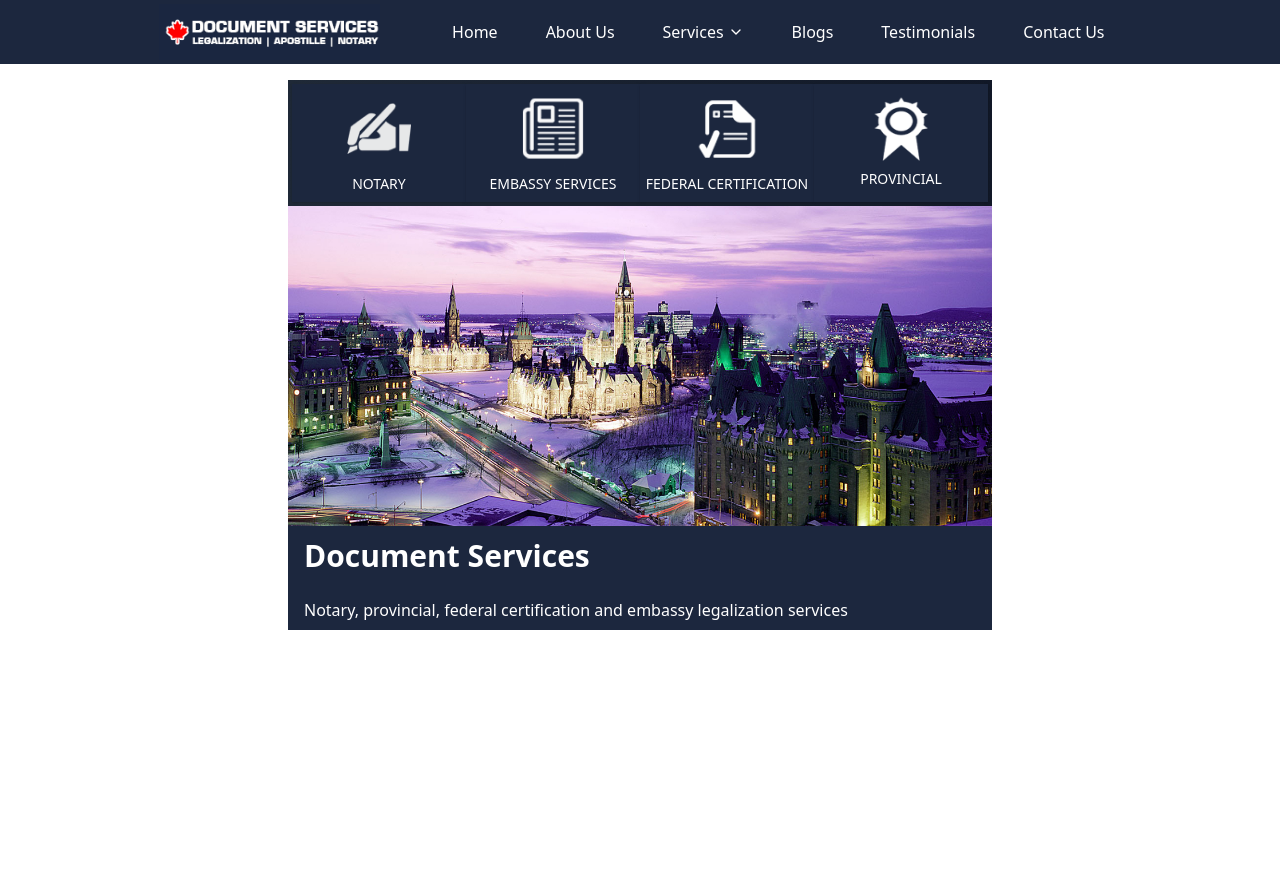
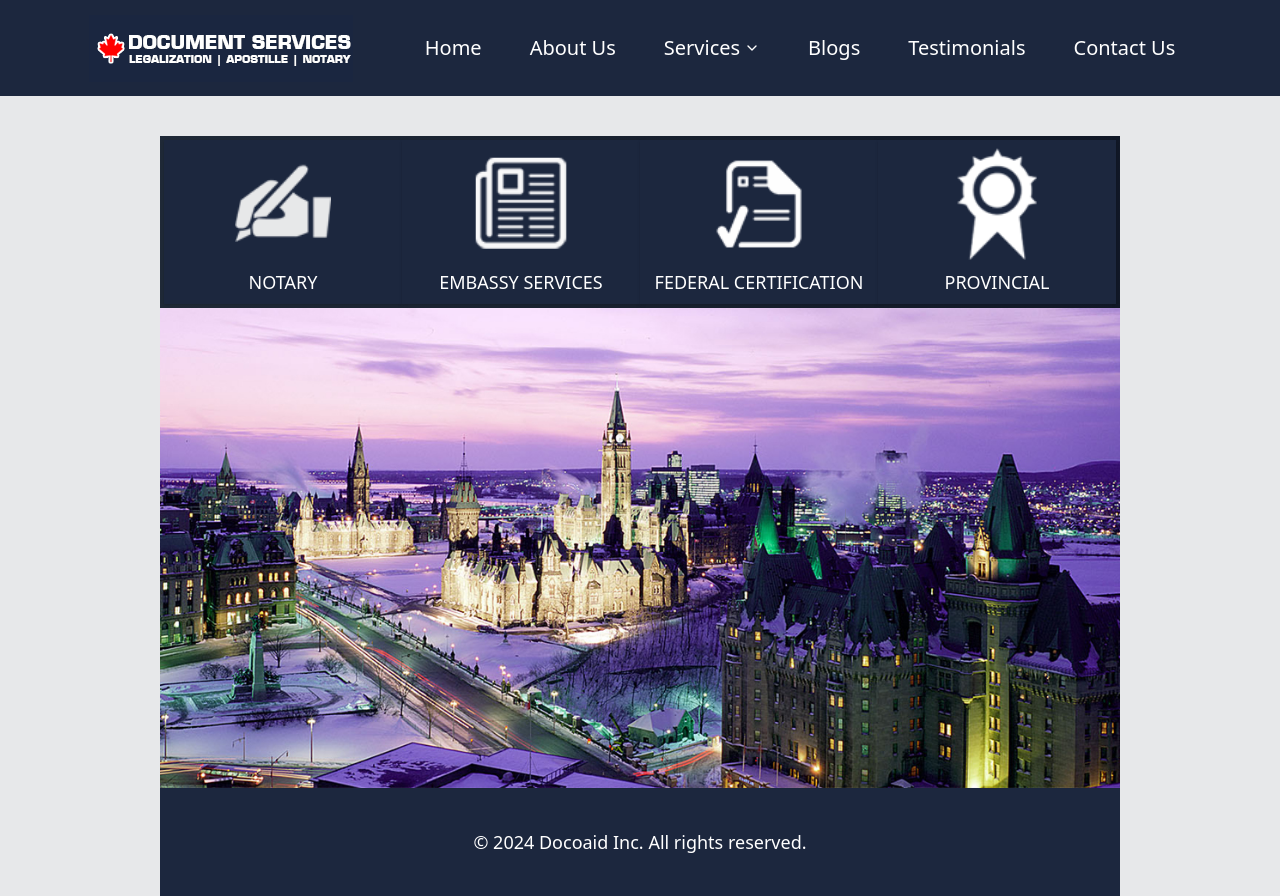
Before and after one commit to ksumesh431/passport-app, a Next.js app: page /dashboard in a window 1280 px wide. Before the commit the page ends 800 px from the top, so only its background shows below. Built offline with nearby package versions, Linux system fonts and the light colour scheme.

Commit message:
responsive ui changes

```diff
--- a/app/dashboard/page.tsx
+++ b/app/dashboard/page.tsx
@@ -7,54 +7,53 @@ import Link from "next/link"
 import { basePath } from '../../utils/config';
 
 export default function Dashboard() {
-  return (<Container className="mt-4 min-w-[55vw] ">
+  return (<Container className="mt-10 min-w-[80vw] min-h-[90vh]">
     <Card />
     <Container className=" min-w-full h-[50vh] px-0" style={{ paddingRight: 0, paddingLeft: 0 }}>
-      <Container className="h-[80%]  min-w-full bg-no-repeat bg-center bg-cover bg-image" style={{ backgroundImage: `url(${basePath}/document_services_banner.jpg)`, backgroundSize: "cover" }}></Container>
-      <Container className="min-w-full h-[20%]" style={{ paddingRight: 0, paddingLeft: 0}}>
-        <footer className="min-w-full h-full bg-custom-bg text-primary-foreground min-h-fit max-h-fit ">
-          <p className="m-2 text-3xl font-bold mt-0 p-2 pt-3 text-white"> Document Services</p>
-          <p className="m-2 p-2 text-white"> Notary, provincial, federal certification and embassy legalization services</p>
-        </footer>
+      <Container className="h-[120%]  min-w-full bg-no-repeat bg-center bg-cover bg-image" style={{ backgroundImage: `url(${basePath}/document_services_banner.jpg)`, backgroundSize: "cover" }}></Container>
+      <Container className="min-w-full bg-custom-bg  min-h-[20%] center-items" style={{ paddingRight: 0, paddingLeft: 0 }}>
+        <Footer />
       </Container>
     </Container>
   </Container>
   )
 }
 
-
+const LinkClassName = "text-wrap text-sm w-full h-full bg-custom-bg text-white flex flex-col items-center hover:bg-[#778899] hover:underline  transition-colors duration-0 rounded-none"
+const ButtonClassName = "text-lg w-full h-full bg-custom-bg text-white flex flex-col items-center hover:bg-[#778899] hover:underline  transition-colors duration-0 rounded-none"
+const ButtonIconClass = "h-28 w-auto mb-2 "
 
 export function Card() {
   return (
     <div className="grid grid-cols-1 sm:grid-cols-2 lg:grid-cols-4 w-full h-full bg-gradient-to-r from-gray-800 to-gray-900 p-1 ">
       <div className="flex flex-col items-center flex-1 ">
-        <Link href="/about" className="text-wrap text-sm w-full h-full bg-custom-bg text-white flex flex-col items-center hover:bg-[#778899] hover:underline  transition-colors duration-0 rounded-none">
-          <Button className="text-sm w-full h-full bg-custom-bg text-white flex flex-col items-center hover:bg-[#778899] hover:underline  transition-colors duration-0 rounded-none">
-            <Image src={`${basePath}/hand_ico.png`} width={16} height={18} alt="Drawer" className="h-18 w-16 mb-2 " />
+        <Link href="/about" className={LinkClassName}>
+          <Button className={ButtonClassName}>
+            <Image src={`${basePath}/hand_ico.png`} width={69} height={80} alt="Drawer" className={ButtonIconClass} />
             NOTARY
           </Button>
         </Link>
       </div>
       <div className="flex flex-col items-center flex-1 ">
-        <Link href="/about" className="text-wrap text-sm w-full h-full bg-custom-bg text-white flex flex-col items-center hover:bg-[#778899] hover:underline  transition-colors duration-0 rounded-none">
-          <Button className="text-wrap text-sm w-full h-full bg-custom-bg text-white flex flex-col items-center hover:bg-[#778899] hover:underline  transition-colors duration-0 rounded-none">
-            <Image  src={`${basePath}/ico_2.png`} width={16} height={18} alt="Drawer" className="h-18 w-16 mb-2 " />
+        <Link href="/about" className={LinkClassName}>
+          <Button className={ButtonClassName}>
+            <Image src={`${basePath}/ico_2.png`} width={69} height={80} alt="Drawer" className={ButtonIconClass} />
             EMBASSY SERVICES
           </Button>
         </Link>
       </div>
       <div className="flex flex-col items-center flex-1 ">
-        <Link href="/about" className="text-wrap text-sm w-full h-full bg-custom-bg text-white flex flex-col items-center hover:bg-[#778899] hover:underline  transition-colors duration-0 rounded-none">
-          <Button className="truncate text-sm w-full h-full bg-custom-bg text-white flex flex-col items-center hover:bg-[#778899] hover:underline  transition-colors duration-0 rounded-none">
-            <Image src={`${basePath}/ico_3.png`} width={16} height={18} alt="Drawer" className="h-18 w-16 mb-2 " />
+        <Link href="/about" className={LinkClassName}>
+          <Button className={ButtonClassName}>
+            <Image src={`${basePath}/ico_3.png`} width={69} height={80} alt="Drawer" className={ButtonIconClass} />
             FEDERAL CERTIFICATION
           </Button>
         </Link>
       </div>
       <div className="flex flex-col items-center flex-1 ">
-        <Link href="/about" className="text-wrap text-sm w-full h-full bg-custom-bg text-white flex flex-col items-center hover:bg-[#778899] hover:underline  transition-colors duration-0 rounded-none">
-          <Button className="text-sm w-full h-full bg-custom-bg text-white flex flex-col items-center hover:bg-[#778899] hover:underline  transition-colors duration-0 rounded-none">
-            <Image src={`${basePath}/ico_4.png`} width={16} height={18} alt="Drawer" className="h-16 w-16 mb-2 " />
+        <Link href="/about" className={LinkClassName}>
+          <Button className={ButtonClassName}>
+            <Image src={`${basePath}/ico_4.png`} width={69} height={80} alt="Drawer" className={ButtonIconClass} />
             PROVINCIAL
           </Button>
         </Link>
@@ -62,3 +61,17 @@ export function Card() {
     </div>
   );
 }
+
+
+
+export const Footer = () => {
+  return (
+    <footer className="pt-0 ">
+      <div className="max-w-screen-xl mx-auto px-4 text-white text-lg md:px-8">
+        <div className=" py-10 md:text-center">
+          <p>© 2024 Docoaid Inc. All rights reserved.</p>
+        </div>
+      </div>
+    </footer>
+  )
+}
--- a/app/layout.tsx
+++ b/app/layout.tsx
@@ -27,7 +27,7 @@ export default function RootLayout({
   return (
     <html lang="en">
       <body
-        className={`${geistSans.variable} ${geistMono.variable} antialiased`}
+        className={`${geistSans.variable} ${geistMono.variable} antialiased bg-cream-bg`}
       >
         <Navbar />
         {children}
--- a/components/header.tsx
+++ b/components/header.tsx
@@ -12,7 +12,7 @@ type NavItem = {
 };
 
 const navItems: NavItem[] = [
-    { name: "Home", href: `${basePath}` },
+    { name: "Home", href: `/` },
     { name: "About Us", href: `${basePath}/about` },
     {
         name: "Services",
@@ -20,46 +20,46 @@ const navItems: NavItem[] = [
             {
                 name: "New Applications",
                 items: [
-                    { name: "New Passport (India/Canada)", href: `${basePath}` },
-                    { name: "Passport Renewal (India/Canada)", href: `${basePath}` },
-                    { name: "PCC (Middle-East/India/Canada)", href: `${basePath}` },
-                    { name: "OCI Applications", href: `${basePath}` },
-                    { name: "Surrender Certificate", href: `${basePath}` },
-                    { name: "PR Card Renewal", href: `${basePath}` },
-                    { name: "Visitor Visa Applications", href: `${basePath}` },
-                    { name: "Driving Extract", href: `${basePath}` },
+                    { name: "New Passport (India/Canada)", href: `/` },
+                    { name: "Passport Renewal (India/Canada)", href: `/` },
+                    { name: "PCC (Middle-East/India/Canada)", href: `/` },
+                    { name: "OCI Applications", href: `/` },
+                    { name: "Surrender Certificate", href: `/` },
+                    { name: "PR Card Renewal", href: `/` },
+                    { name: "Visitor Visa Applications", href: `/` },
+                    { name: "Driving Extract", href: `/` },
                 ],
             },
             {
                 name: "Translation Services",
                 items: [
                     { name: "Documents", href: `${basePath}/translationServices` },
-                    { name: "Whatsapp Chat", href: `${basePath}` },
+                    { name: "Whatsapp Chat", href: `/` },
                 ],
             },
             {
                 name: "Notary Services",
                 items: [
-                    { name: "Affidavits", href: `${basePath}` },
-                    { name: "Document Notarization", href: `${basePath}` },
+                    { name: "Affidavits", href: `/` },
+                    { name: "Document Notarization", href: `/` },
                 ],
             },
             {
                 name: "Power of Attorney",
                 items: [
-                    { name: "General POA", href: `${basePath}` },
-                    { name: "Specific POA", href: `${basePath}` },
+                    { name: "General POA", href: `/` },
+                    { name: "Specific POA", href: `/` },
                 ],
             },
             {
                 name: "Run Away Marriges",
-                items: [{ name: "In Middle-east", href: `${basePath}` }],
+                items: [{ name: "In Middle-east", href: `/` }],
             },
             { name: "ILETS Training", href: `${basePath}/about` },
         ],
     },
-    { name: "Blogs", href: `${basePath}` },
-    { name: "Testimonials", href: `${basePath}` },
+    { name: "Blogs", href: `/` },
+    { name: "Testimonials", href: `/` },
     { name: "Contact Us", href: `${basePath}/contacts` },
 ];
 
@@ -90,8 +90,8 @@ const NavLink: React.FC<NavLinkProps> = ({ item, depth = 0, isMobile = false })
         setIsOpen(!isOpen);
     };
 
-    const linkClasses = `block px-4 py-2 text-base text-white hover:bg-gray-700 hover:text-gray-100 rounded `; // Rounded hover effect
-    const buttonClasses = `flex items-center justify-between w-full px-4 py-2 text-base text-white hover:bg-gray-700 hover:text-gray-100 rounded`; // Rounded buttons for parent menu
+    const linkClasses = `block px-4 py-2 text-base text-white hover:bg-gray-700 hover:text-gray-100 rounded font-medium text-xl`; // Rounded hover effect
+    const buttonClasses = `flex items-center justify-between w-full px-4 py-2 text-base text-white hover:bg-gray-700 hover:text-gray-100 rounded font-medium text-xl`; // Rounded buttons for parent menu
 
     const dropdownClasses =
         depth === 0
@@ -133,13 +133,13 @@ const Navbar = () => {
     const [isOpen, setIsOpen] = useState(false);
 
     return (
-        <nav className="bg-custom-bg sticky top-0 z-50 lg:flex lg:justify-center lg:items-center text-sm font-medium">
+        <nav className="bg-custom-bg sticky top-0 z-50 lg:flex lg:justify-center lg:items-center sm:py-4">
             <div className="max-w-7xl mx-auto px-4 sm:px-6 lg:px-8">
                 <div className="flex items-center justify-between h-16">
                     <div className="flex items-center">
                         <div className="flex-shrink-0">
                             <Link href="/" className="flex items-center space-x-2 mb-2 lg:mb-0 lg:mr-4 ">
-                                <img src={`${basePath}/logo.png`} alt="Logo" className="h-14 w-auto" />
+                                <img src={`${basePath}/logo.png`} alt="Logo" className="h-18 w-auto" />
                             </Link>
                         </div>
                         <div className="hidden lg:block">
--- a/next.config.mjs
+++ b/next.config.mjs
@@ -1,11 +1,15 @@
 /** @type {import('next').NextConfig} */
 const nextConfig = {
-    basePath: "/passport-app",
+    // basePath: "/passport-app",
+    images: {
+      unoptimized: true,
+    },
+    trailingSlash: true, // for s3 so that next js create directories like /about/index.html instead of just /about
+    basePath: "",
     env: {
-      NEXT_PUBLIC_BASE_PATH: '/passport-app',
+      NEXT_PUBLIC_BASE_PATH: "",
     },
     output: "export", // changed from standalone to export to get static build
-    images: { unoptimized: true },
     typescript: {
         // !! WARN !!
         // Dangerously allow production builds to successfully complete even if
--- a/package.json
+++ b/package.json
@@ -4,7 +4,7 @@
   "private": true,
   "scripts": {
     "dev": "next dev",
-    "build": "next build",
+    "build": "next build && next export",
     "start": "next start",
     "lint": "next lint"
   },
@@ -19,6 +19,7 @@
     "@radix-ui/react-slot": "^1.1.0",
     "class-variance-authority": "^0.7.0",
     "clsx": "^2.1.1",
+    "imagekitio-next": "^1.0.0",
     "lucide-react": "^0.453.0",
     "next": "14.2.15",
     "react": "^18",
--- a/tailwind.config.ts
+++ b/tailwind.config.ts
@@ -12,6 +12,7 @@ const config: Config = {
   		colors: {
 			'custom-bg': '#1c273e',
 			'custom-bg-light': '#6289cc',
+			'cream-bg': '#e7e8ea',
   			background: 'hsl(var(--background))',
   			foreground: 'hsl(var(--foreground))',
   			card: {
```
Also changed, not shown: 1 other file (tests, documents, lock files or other folders).
